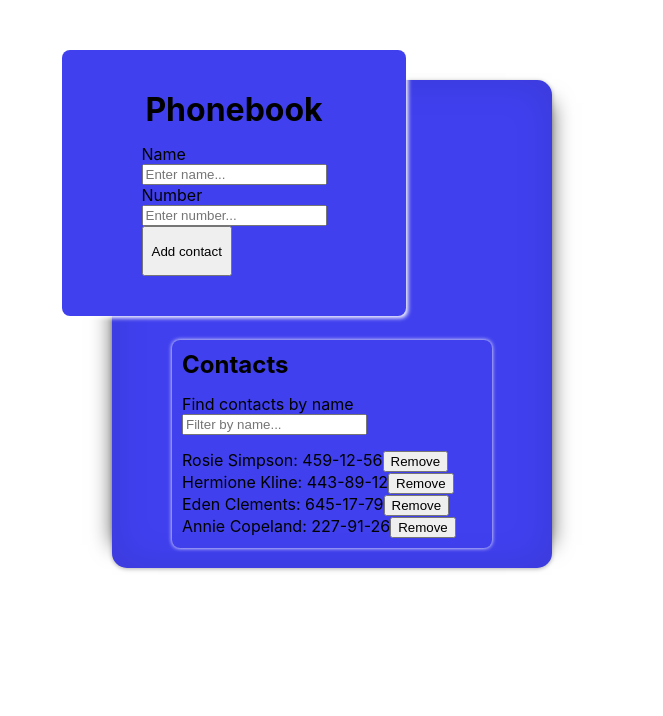
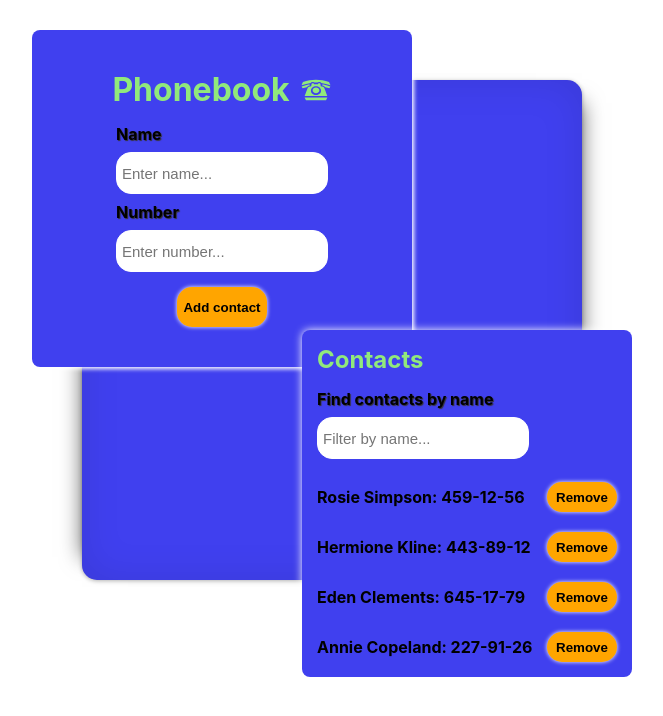
Before and after one commit to NikoNikoUA/goit-react-hw-02-phonebook, a React (Create React App) app: page / in a window 1280 px wide. Shown: the top 716 px of the page, without its empty margins (308-971 px from the left). Built offline with nearby package versions, Linux system fonts and the light colour scheme; what notiflix would draw is missing.

Commit message:
HW 2 completed

```diff
--- a/src/components/App.jsx
+++ b/src/components/App.jsx
@@ -2,6 +2,7 @@ import React, { Component } from 'react';
 import { Notify } from 'notiflix/build/notiflix-notify-aio';
 import { nanoid } from 'nanoid'
 import css from './App.module.css'
+import { GiRotaryPhone} from 'react-icons/gi'
 
 import ContactForm from '../components/ContactForm/ContactForm'
 import { Filter } from '../components/Filter/Filter'
@@ -78,7 +79,7 @@ state = {
    return (
     <div className={css.container}>
       <div className={css.formContainer}>
-<h1 className={css.mainHeading}>Phonebook</h1>
+         <h1 className={css.mainHeading}>Phonebook <GiRotaryPhone className={ css.icon} /></h1>
          <ContactForm onSubmit={this.onAddingContact} />
         </div>
 <div className={css.statisticsContainer}>
--- a/src/components/App.module.css
+++ b/src/components/App.module.css
@@ -2,12 +2,13 @@
   width: 400px;
   display: flex;
   flex-direction: column;
-  align-items: flex-start;
-  justify-content: flex-start;
+  align-items: center;
+  justify-content: center;
   margin-left: auto;
   margin-right: auto;
   border: 1px solid black;
-  padding: 20px;
+  width: 500px;
+  height: 500px;
   margin-top: 80px;
   position: relative;
   background-color: rgb(64, 64, 239);
@@ -33,7 +34,7 @@
   padding: 40px;
 
   position: absolute;
-  top: -30px;
+  top: -50px;
   left: -50px;
 
   box-shadow: 2px 2px 4px white;
@@ -43,11 +44,14 @@
 }
 
 .statisticsContainer {
-  width: 300px;
-  margin-top: 240px;
+  position: absolute;
+  background-color: rgb(64, 64, 239);
+  top: 250px;
+  right: -50px;
+  min-width: 300px;
   border-radius: 8px;
-  box-shadow: 0 0 4px white;
-  padding: 10px;
+  box-shadow: 0px 0px 8px white;
+  padding: 15px;
   display: flex;
   flex-direction: column;
   margin-left: auto;
@@ -55,10 +59,19 @@
   gap: 15px;
 }
 
-.mainHeading,
+.mainHeading {
+  margin: 0;
+  font-weight: bold;
+  display: flex;
+  align-items: center;
+  justify-content: center;
+  gap: 10px;
+  color: rgb(145, 233, 123);
+}
 .contactsHeading {
   margin: 0;
   font-weight: bold;
+  color: rgb(145, 233, 123);
 }
 
 .noContactsText {
@@ -66,3 +79,9 @@
   text-align: center;
   font-weight: bold;
 }
+
+.icon {
+  display: flex;
+  align-items: center;
+  justify-content: center;
+}
--- a/src/components/ContactForm/ContactForm.module.css
+++ b/src/components/ContactForm/ContactForm.module.css
@@ -2,21 +2,43 @@
 }
 
 .labelName {
+  display: block;
+  margin-bottom: 8px;
+  font-weight: bold;
+  text-shadow: 1px 1px 1px rgb(54, 50, 50);
 }
 
-.inputName {
+.inputName,
+.inputTel {
+  margin-top: 8px;
   display: block;
+  border-radius: 15px;
+  border: 1px solid white;
+  height: 30px;
+  width: 200px;
+  padding: 5px;
+  font-size: 15px;
 }
 
 .btnAddContact {
+  display: flex;
+  align-items: center;
+  justify-content: center;
+  margin-right: auto;
+  margin-left: auto;
   min-width: 70px;
-  height: 50px;
-  padding: 8px;
+  height: 40px;
+  border: none;
+  border-radius: 15px;
+  font-weight: bold;
+  background-color: orange;
+
+  box-shadow: 0px 0px 4px white;
 }
 
 .labelTel {
+  display: block;
+  margin-bottom: 15px;
+  font-weight: bold;
+  text-shadow: 1px 1px 1px rgb(54, 50, 50);
 }
-
-.inputTel {
-  display: block;
-}
--- a/src/components/ContactList/ContactList.module.css
+++ b/src/components/ContactList/ContactList.module.css
@@ -1,2 +1,6 @@
 .contactsList {
+  display: flex;
+  flex-direction: column;
+  justify-content: center;
+  gap: 20px;
 }
--- a/src/components/ContactListItem/ContactListItem.module.css
+++ b/src/components/ContactListItem/ContactListItem.module.css
@@ -1,5 +1,16 @@
 .listItem {
+  display: flex;
+  justify-content: space-between;
+  align-items: center;
+  font-weight: bold;
 }
 
 .btnDeleteItem {
+  min-width: 70px;
+  height: 30px;
+  border: none;
+  border-radius: 15px;
+  font-weight: bold;
+  background-color: orange;
+  box-shadow: 0px 0px 4px white;
 }
--- a/src/components/Filter/Filter.module.css
+++ b/src/components/Filter/Filter.module.css
@@ -1,6 +1,17 @@
 .labelFilter {
+  display: block;
+  margin-bottom: 8px;
+  font-weight: bold;
+  text-shadow: 1px 1px 1px rgb(54, 50, 50);
 }
 
 .inputFilter {
+  margin-top: 8px;
   display: block;
+  border-radius: 15px;
+  border: 1px solid white;
+  height: 30px;
+  width: 200px;
+  padding: 5px;
+  font-size: 15px;
 }
```
